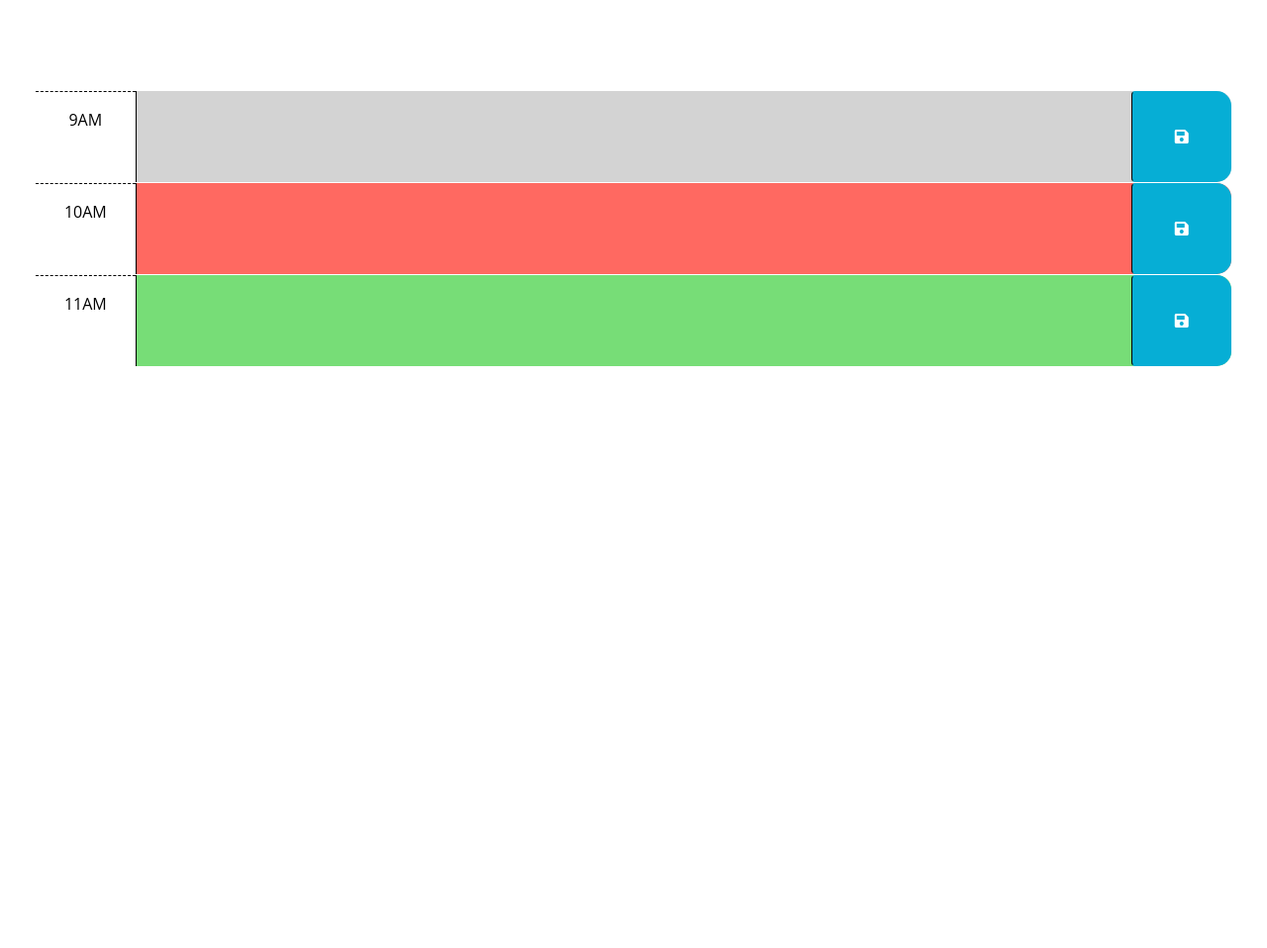
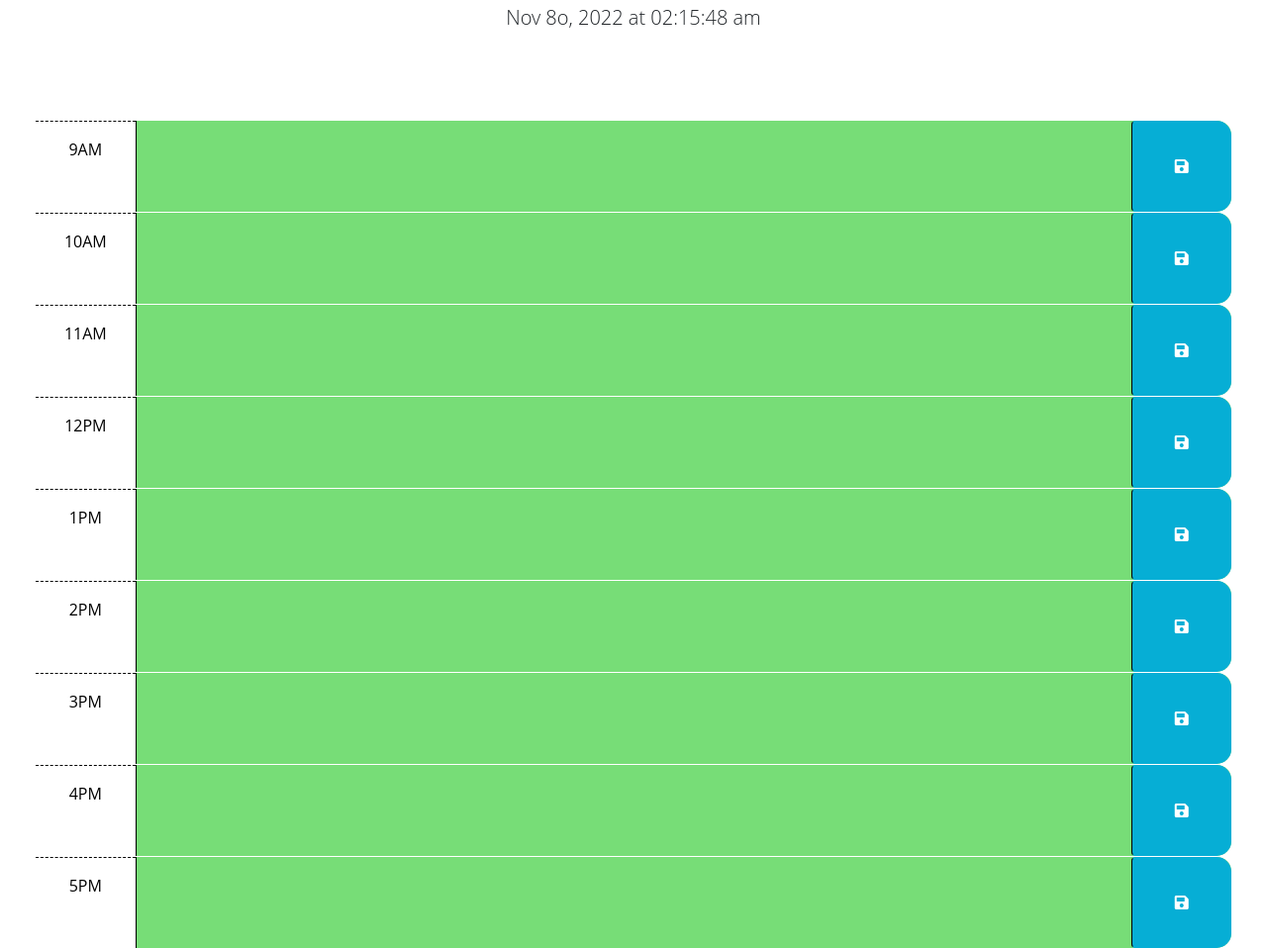
Before and after one commit to WeitheFang/work-day-scheduler, a plain HTML site: page index.html in a window 1280 px wide. Shown: the part 176-1134 px from the top of the page at 99% size. Before the commit the page ends 800 px from the top, so only its background shows below. Drawn offline with nearby package versions, Linux system fonts and the light colour scheme; files that its build step writes are made by us from their sources.

Commit message:
add all time slot and some js idea

```diff
--- a/assets/js/script.js
+++ b/assets/js/script.js
@@ -1,7 +1,12 @@
 // Wrap all code that interacts with the DOM in a call to jQuery to ensure that
 // the code isn't run until the browser has finished rendering all the elements
 // in the html.
-var currentDay = moment();
+var currentDay = dayjs();
+var currentHour = 8;
+
+$(`.saveBtn`).on(`click`, function () {
+  console.log(`click`);
+});
 
 $(function () {
   // TODO: Add a listener for click events on the save button. This code should
@@ -11,16 +16,34 @@ $(function () {
   // time-block containing the button that was clicked? How might the id be
   // useful when saving the description in local storage?
   //
+
   // TODO: Add code to apply the past, present, or future class to each time
   // block by comparing the id to the current hour. HINTS: How can the id
   // attribute of each time-block be used to conditionally add or remove the
   // past, present, and future classes? How can Day.js be used to get the
   // current hour in 24-hour time?
   //
+  var timeID = parseInt($(`.time-block`).attr(`id`).split("hour-")[1]);
+  console.log(timeID);
+  console.log(currentHour);
+  if (timeID < currentHour) {
+    $(`.time-block`).addClass(`past`);
+  } else if (currentHour == timeID) {
+    $(`.time-block`).addClass(`present`);
+  } else {
+    $(`.time-block`).addClass(`future`);
+  }
+
   // TODO: Add code to get any user input that was saved in localStorage and set
   // the values of the corresponding textarea elements. HINT: How can the id
   // attribute of each time-block be used to do this?
   //
+
   // TODO: Add code to display the current date in the header of the page.
-  $("#currentDay").text(currentDay.format("MMM Do, YYYY"));
+
+  $("#currentDay").text(currentDay.format("MMM Do, YYYY [at] HH:mm:ss a"));
+
+  // setTimeout(function (event) {
+  //   location = "";
+  // }, 1000);
 });
--- a/index.html
+++ b/index.html
@@ -17,10 +17,10 @@
       crossorigin="anonymous"
     />
     <link
-      href="https://fonts.googleapis.com/css2?family=Krona+One&family=Pacifico&family=Roboto:wght@700&display=swap"
+      href="https://fonts.googleapis.com/css2?family=Fira+Sans:wght@400;700&display=swap"
       rel="stylesheet"
     />
-    <link rel="stylesheet" href="style.css" />
+    <link rel="stylesheet" href="./assets/css/style.css" />
     <title>Work Day Scheduler</title>
   </head>
 
@@ -69,16 +69,56 @@
           <i class="fas fa-save" aria-hidden="true"></i>
         </button>
       </div>
+      <div id="hour-12" class="row time-block future">
+        <div class="col-2 col-md-1 hour text-center py-3">12PM</div>
+        <textarea class="col-8 col-md-10 description" rows="3"> </textarea>
+        <button class="btn saveBtn col-2 col-md-1" aria-label="save">
+          <i class="fas fa-save" aria-hidden="true"></i>
+        </button>
+      </div>
+      <div id="hour-13" class="row time-block future">
+        <div class="col-2 col-md-1 hour text-center py-3">1PM</div>
+        <textarea class="col-8 col-md-10 description" rows="3"> </textarea>
+        <button class="btn saveBtn col-2 col-md-1" aria-label="save">
+          <i class="fas fa-save" aria-hidden="true"></i>
+        </button>
+      </div>
+      <div id="hour-14" class="row time-block future">
+        <div class="col-2 col-md-1 hour text-center py-3">2PM</div>
+        <textarea class="col-8 col-md-10 description" rows="3"> </textarea>
+        <button class="btn saveBtn col-2 col-md-1" aria-label="save">
+          <i class="fas fa-save" aria-hidden="true"></i>
+        </button>
+      </div>
+      <div id="hour-15" class="row time-block future">
+        <div class="col-2 col-md-1 hour text-center py-3">3PM</div>
+        <textarea class="col-8 col-md-10 description" rows="3"> </textarea>
+        <button class="btn saveBtn col-2 col-md-1" aria-label="save">
+          <i class="fas fa-save" aria-hidden="true"></i>
+        </button>
+      </div>
+      <div id="hour-16" class="row time-block future">
+        <div class="col-2 col-md-1 hour text-center py-3">4PM</div>
+        <textarea class="col-8 col-md-10 description" rows="3"> </textarea>
+        <button class="btn saveBtn col-2 col-md-1" aria-label="save">
+          <i class="fas fa-save" aria-hidden="true"></i>
+        </button>
+      </div>
+      <div id="hour-17" class="row time-block future">
+        <div class="col-2 col-md-1 hour text-center py-3">5PM</div>
+        <textarea class="col-8 col-md-10 description" rows="3"> </textarea>
+        <button class="btn saveBtn col-2 col-md-1" aria-label="save">
+          <i class="fas fa-save" aria-hidden="true"></i>
+        </button>
+      </div>
     </div>
 
-    <script src="https://code.jquery.com/jquery-3.5.1.min.js"></script>
-
+    <script src="https://cdnjs.cloudflare.com/ajax/libs/jquery/3.2.1/jquery.min.js"></script>
     <script
       src="https://cdn.jsdelivr.net/npm/dayjs@1.11.3/dayjs.min.js"
       integrity="sha256-iu/zLUB+QgISXBLCW/mcDi/rnf4m4uEDO0wauy76x7U="
       crossorigin="anonymous"
     ></script>
-
-    <script src="script.js"></script>
+    <script src="./assets/js/script.js"></script>
   </body>
 </html>
```
